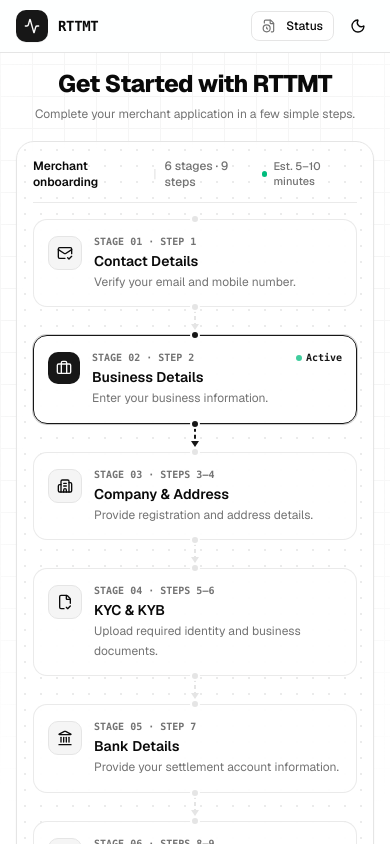
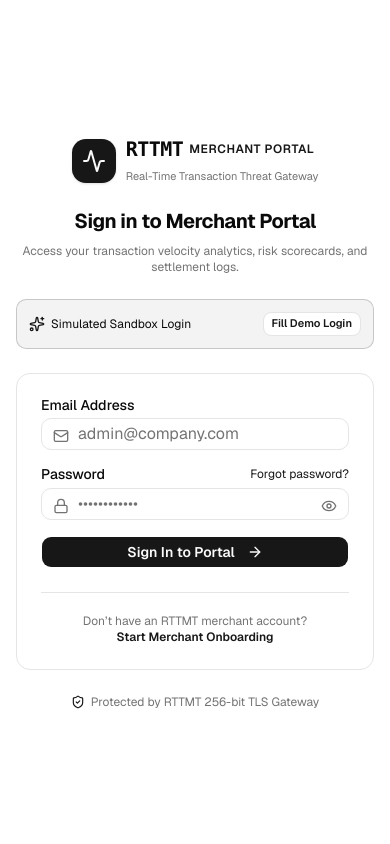
Before and after one commit to 0xkid-root/rttmt_onbording, a Next.js app: page /login in a window 390 px wide. Shown: the top 844 px of the page. Built offline with nearby package versions, Linux system fonts and the light colour scheme.

Commit message:
refactor(login): polish login page layout and responsive styles

```diff
--- a/src/app/login/page.tsx
+++ b/src/app/login/page.tsx
@@ -1,11 +1,11 @@
 import { Metadata } from "next";
-import { OnboardingWelcomeHero } from "@/features/onboarding/components/OnboardingWelcomeHero";
+import { LoginScreen } from "@/features/onboarding/components/LoginScreen";
 
 export const metadata: Metadata = {
-  title: "Merchant Onboarding — RTTMT",
-  description: "Start your merchant onboarding flow on RTTMT Threat Gateway.",
+  title: "Merchant Portal Login (Demo) — RTTMT",
+  description: "Sign in to access your RTTMT merchant onboarding portal (Simulated environment).",
 };
 
 export default function LoginPage() {
-  return <OnboardingWelcomeHero />;
+  return <LoginScreen />;
 }
```
